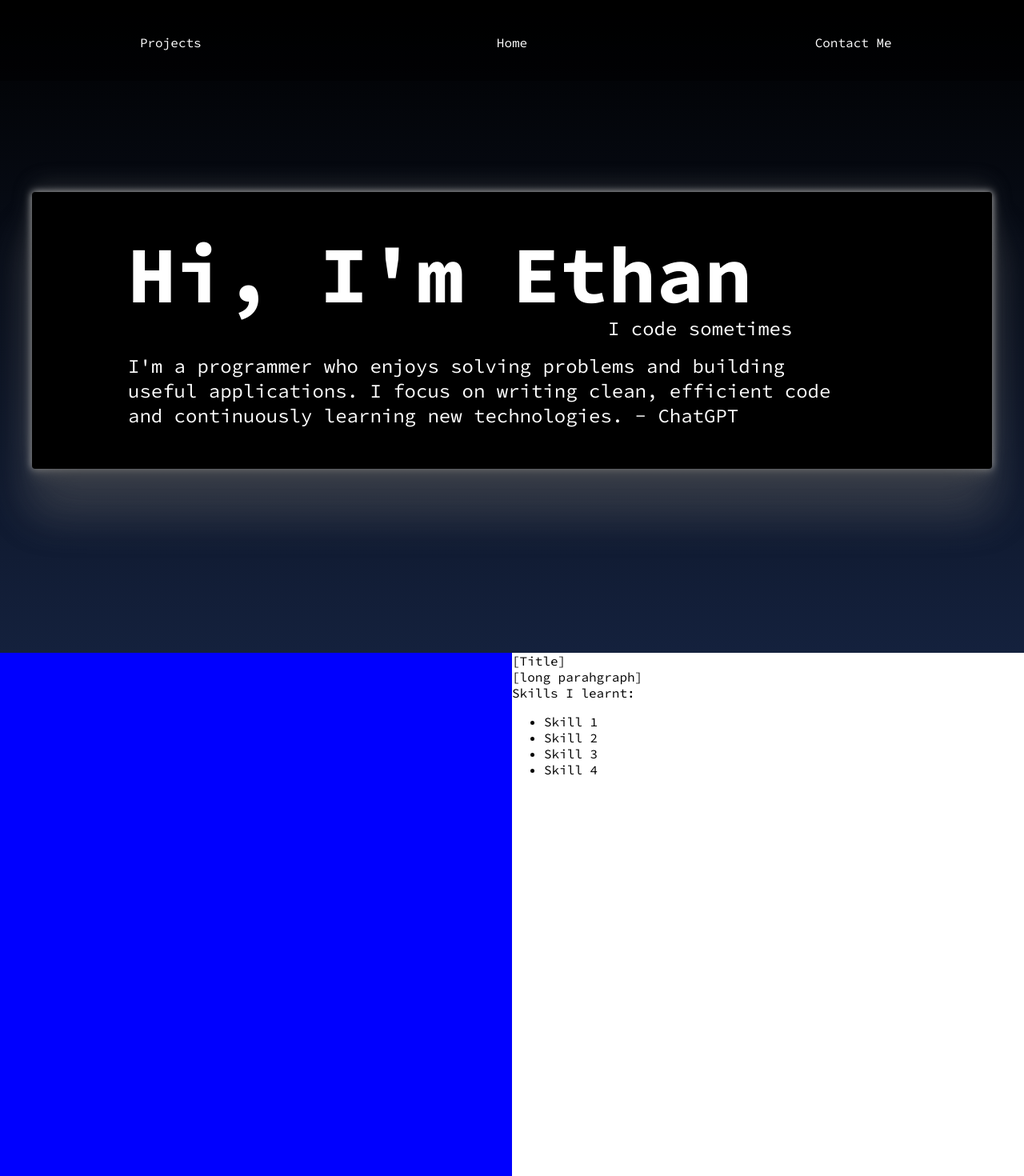
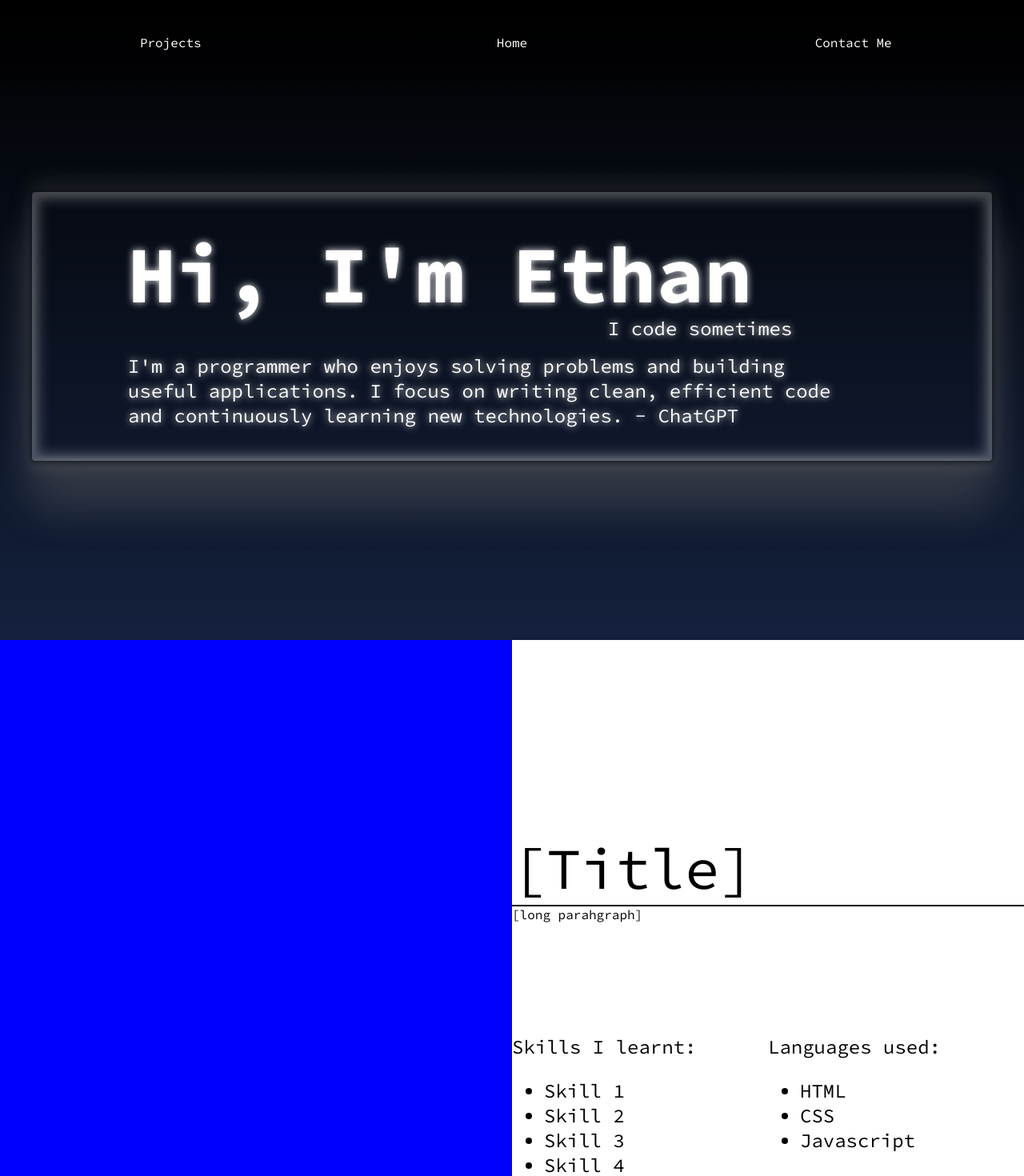
Before and after one commit to SomeGuy365/Portfolio, a React (Vite) app in the folder Portfolio/: page / in a window 1280 px wide. Shown: the top 1470 px of the page at 80% size. Built offline with nearby package versions, Linux system fonts and the light colour scheme.

Commit message:
added nav function, cleaned up app.tsx

```diff
--- a/Portfolio/src/App.css
+++ b/Portfolio/src/App.css
@@ -7,14 +7,8 @@
 }
 
 .main-scroll-wrapper {
-  /* scroll-snap-type: y proximity;
-  overflow-y: scroll; */
   height: 100vh;
 }
-
-/* .main-scroll-wrapper > div {
-  scroll-snap-align: start;
-} */
 
 nav {
   background-color: rgba(0, 0, 0, 0.4);
@@ -110,7 +104,7 @@ nav > div {
   }
 }
 
-nav > div:hover {
+.navhigh > div:hover {
   cursor: pointer;
   filter: drop-shadow(0 0 5px #29354f);
   box-shadow: rgba(0, 0, 0, 0.25) 0px 54px 55px,
@@ -119,11 +113,16 @@ nav > div:hover {
   animation: flicker 4s linear infinite;
 }
 
+.navlow > div:hover {
+  cursor: pointer;
+  mix-blend-mode: darken;
+}
+
 /*************************/
 
 .showcase-cont {
   padding-top: 30vh;
-  height: 72vh;
+  height: 70vh;
   background: rgb(0, 0, 0);
   background: linear-gradient(
     180deg,
@@ -133,7 +132,8 @@ nav > div:hover {
 }
 
 .showcase-inner {
-  background-color: rgb(0, 0, 0);
+  background-color: transparent;
+  backdrop-filter: blur(10px);
   height: 60%;
   margin-left: 45vh;
   margin-right: 45vh;
@@ -212,3 +212,23 @@ nav > div:hover {
   flex: 1;
   color: black;
 }
+
+.project-title {
+  padding-top: 30vh;
+  font-size: 72px;
+  border-bottom: solid black 2px;
+}
+
+.project-info {
+  height: 20vh;
+}
+
+.project-list-cont {
+  display: flex;
+  font-size: 24px;
+  height: 20vh;
+}
+
+.project-list-cont > div {
+  flex: 1;
+}
--- a/Portfolio/src/App.tsx
+++ b/Portfolio/src/App.tsx
@@ -1,79 +1,6 @@
-import { useState } from "react";
 import "./App.css";
-import { useScrollValue } from "./hooks/useScrollValue";
-import { useWindowDimesions } from "./hooks/useWindowDimensions";
+import { Navbar } from "./navbar";
 
-function Navbar() {
-  const scrollposition = useScrollValue();
-  const { height, width } = useWindowDimesions();
-  const [active, setactive] = useState(Number);
-
-  return (
-    <>
-      {scrollposition < height ? (
-        <nav className="navhigh">
-          <div
-            className="navi1"
-            onClick={() => {
-              setactive(1);
-            }}
-            style={
-              active == 1
-                ? {
-                    filter: "drop-shadow(0 0 5px #3E5179)",
-                    boxShadow:
-                      "rgba(0, 0, 0, 0.25) 0px 54px 55px, rgba(0, 0, 0, 0.12) 0px -12px 30px, rgba(0, 0, 0, 0.12) 0px 4px 6px, rgba(0, 0, 0, 0.17) 0px 12px 13px, rgba(0, 0, 0, 0.09) 0px -3px 5px",
-                  }
-                : { flex: 1 }
-            }
-          >
-            Projects
-          </div>
-          <div
-            className="navi2"
-            onClick={() => {
-              setactive(2);
-            }}
-            style={
-              active == 2
-                ? {
-                    filter: "drop-shadow(0 0 5px #3E5179)",
-                    boxShadow:
-                      "rgba(0, 0, 0, 0.25) 0px 54px 55px, rgba(0, 0, 0, 0.12) 0px -12px 30px, rgba(0, 0, 0, 0.12) 0px 4px 6px, rgba(0, 0, 0, 0.17) 0px 12px 13px, rgba(0, 0, 0, 0.09) 0px -3px 5px",
-                  }
-                : { flex: 1 }
-            }
-          >
-            Home
-          </div>
-          <div
-            className="navi2"
-            onClick={() => {
-              setactive(3);
-            }}
-            style={
-              active == 3
-                ? {
-                    filter: "drop-shadow(0 0 5px #3E5179)",
-                    boxShadow:
-                      "rgba(0, 0, 0, 0.25) 0px 54px 55px, rgba(0, 0, 0, 0.12) 0px -12px 30px, rgba(0, 0, 0, 0.12) 0px 4px 6px, rgba(0, 0, 0, 0.17) 0px 12px 13px, rgba(0, 0, 0, 0.09) 0px -3px 5px",
-                  }
-                : { flex: 1 }
-            }
-          >
-            Contact Me
-          </div>
-        </nav>
-      ) : (
-        <nav className="navlow">
-          <div className="navilow1">Projects</div>
-          <div className="navilow2">Home</div>
-          <div className="navilow2">Contact Me</div>
-        </nav>
-      )}
-    </>
-  );
-}
 
 function Showcase() {
   return (
@@ -101,6 +28,7 @@ function Projects() {
         <div className="project-desc">
           <div className="project-title">[Title]</div>
           <div className="project-info">[long parahgraph]</div>
+          <div className="project-list-cont">
             <div className="project-skills">
               Skills I learnt:
               <ul>
@@ -109,6 +37,15 @@ function Projects() {
                 <li>Skill 3</li>
                 <li>Skill 4</li>
               </ul>
+            </div>
+            <div className="project-lang">
+              Languages used:
+              <ul>
+                <li>HTML</li>
+                <li>CSS</li>
+                <li>Javascript</li>
+              </ul>
+            </div>
           </div>
         </div>
       </div>
--- /dev/null
+++ b/Portfolio/src/navbar.tsx
@@ -0,0 +1,49 @@
+import { useScrollValue } from "./hooks/useScrollValue";
+import { useWindowDimesions } from "./hooks/useWindowDimensions";
+
+export const Navbar = () => {
+  const scrollposition = useScrollValue();
+  const { height } = useWindowDimesions();
+
+  return (
+    <>
+      {scrollposition < height ? (
+        <nav className="navhigh">
+          <div
+            className="navi1"
+            onClick={() => {
+              window.scrollTo({ top: height, behavior: "smooth" });
+            }}
+          >
+            Projects
+          </div>
+          <div
+            className="navi2"
+            onClick={() => {
+              window.scrollTo({ top: 0, behavior: "smooth" });
+            }}
+          >
+            Home
+          </div>
+          <div className="navi2">Contact Me</div>
+        </nav>
+      ) : (
+        <nav className="navlow">
+          <div
+            className="navilow1"
+            onClick={() => window.scrollTo({ top: 0, behavior: "smooth" })}
+          >
+            Home
+          </div>
+          <div
+            className="navilow2"
+            onClick={() => window.scrollTo({ top: height, behavior: "smooth" })}
+          >
+            Projects
+          </div>
+          <div className="navilow2">Contact Me</div>
+        </nav>
+      )}
+    </>
+  );
+};
```
Lines whose indentation alone changed are shown as unchanged.
